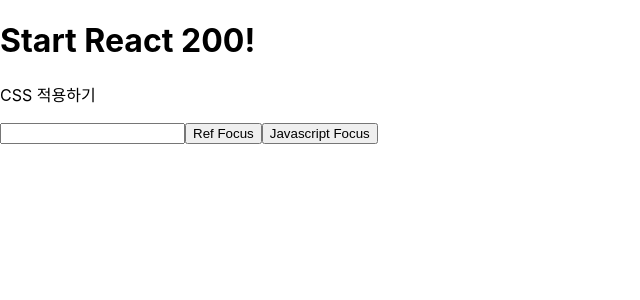
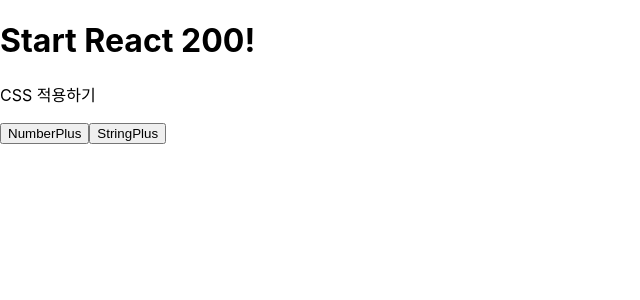
Before and after one commit to Yerim-Choi/React_Study, a React (Create React App) app in the folder client/: page / in a window 1280 px wide. Shown: the top 300 px of the page, without its empty margins (0-640 px from the left). Built offline with nearby package versions, Linux system fonts and the light colour scheme.

Commit message:
#R074_커링 함수 구현

```diff
--- a/client/src/App.js
+++ b/client/src/App.js
@@ -1,6 +1,6 @@
 import React from "react";
 // import "./App.css";
-import ReactRef from "./R073_ReactRef.js";
+import Currying from "./R074_ReactCurrying.js";
 // import "bootstrap/dist/css/bootstrap.css";
 
 function App() {
@@ -8,7 +8,7 @@
     <div>
       <h1>Start React 200!</h1>
       <p>CSS 적용하기</p>
-      <ReactRef />
+      <Currying />
     </div>
   );
 }
--- a/client/src/R073_ReactRef.js
+++ b/client/src/R073_ReactRef.js
@@ -18,11 +18,11 @@
     return (
       <>
         <input id="id" type="text" ref={this.InputRef} />
-        <input type="button" value="Ref Focus" onClick={TouchList.RefFocus} />
+        <input type="button" value="Ref Focus" onClick={this.RefFocus} />
         <input
           type="button"
           value="Javascript Focus"
-          onClick={TouchList.JavascriptFocus}
+          onClick={this.JavascriptFocus}
         />
       </>
     );
--- /dev/null
+++ b/client/src/R074_ReactCurrying.js
@@ -0,0 +1,38 @@
+import React, { Component } from "react";
+
+class R074_ReactCurrying extends Component {
+  plusNumOrString(c, d) {
+    return c + d;
+  }
+
+  PlusFunc1(a) {
+    return function (b) {
+      return this.plusNumOrString(a, b);
+    }.bind(this);
+  }
+
+  PlusFunc2 = (a) => (b) => this.plusNumOrString(a, b);
+
+  PlusFunc(a) {
+    return this.PlusFunc1(a)(200);
+  }
+
+  render() {
+    return (
+      <>
+        <input
+          type="button"
+          value="NumberPlus"
+          onClick={(e) => alert(this.PlusFunc(100))}
+        />
+        <input
+          type="button"
+          value="StringPlus"
+          onClick={(e) => alert(this.PlusFunc("react"))}
+        />
+      </>
+    );
+  }
+}
+
+export default R074_ReactCurrying;
```
